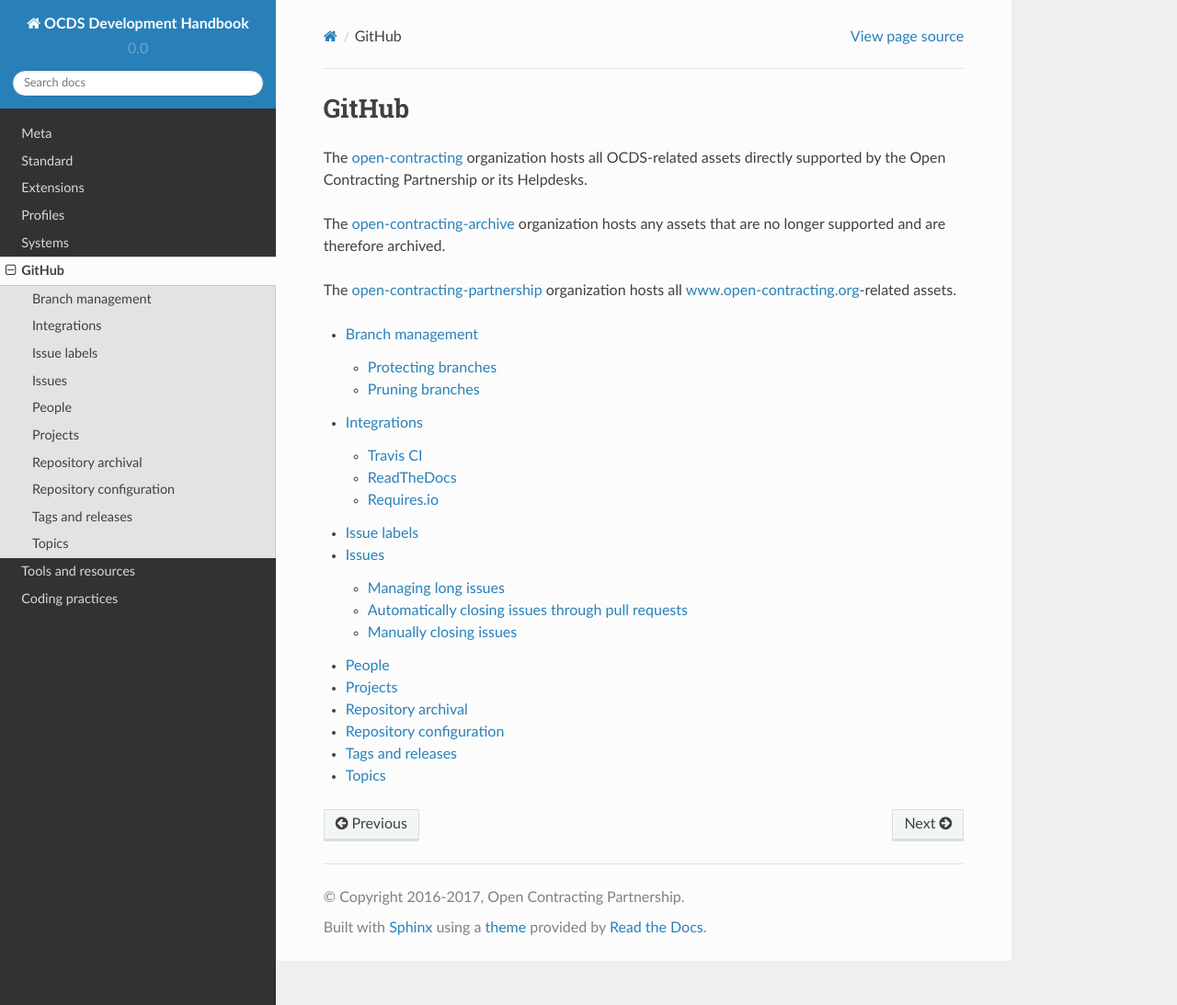
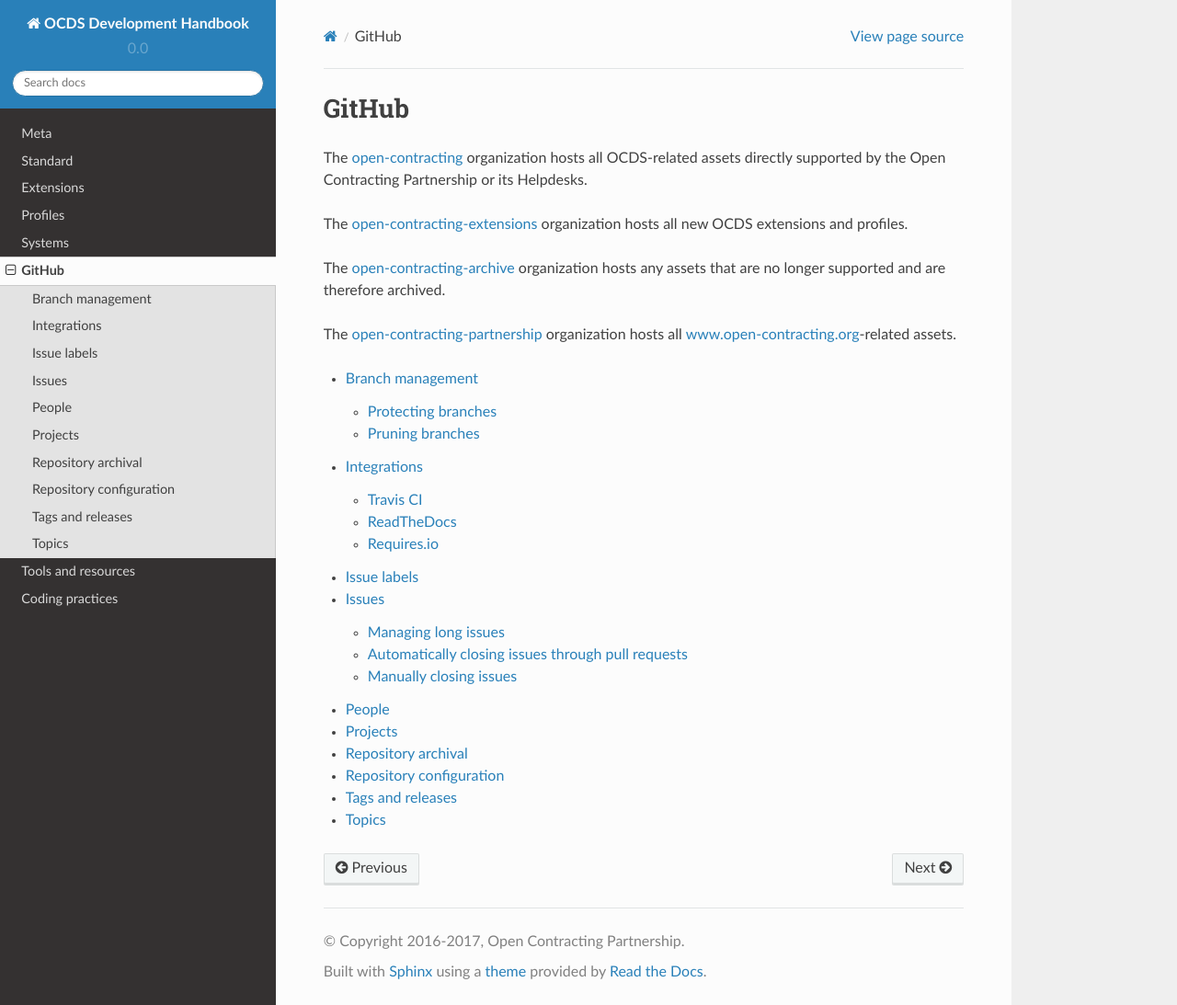
Before and after one commit to open-contracting/standard-development-handbook, a Sphinx documentation site: the page built from docs/github/index.md, in a window 1280 px wide and 1093 px high. Shown: the whole window at 92% size. Built offline with Sphinx 7.4.7 and the Read the Docs theme 2.0.0, drawn with Linux system fonts in a browser that asks for light colours.

Commit message:
Add open-contracting-extensions GitHub organization

```diff
--- a/docs/github/index.md
+++ b/docs/github/index.md
@@ -1,6 +1,8 @@
 # GitHub
 
 The [open-contracting](https://github.com/open-contracting/) organization hosts all OCDS-related assets directly supported by the Open Contracting Partnership or its Helpdesks.
+
+The [open-contracting-extensions](https://github.com/open-contracting-extensions/) organization hosts all new OCDS extensions and profiles.
 
 The [open-contracting-archive](https://github.com/open-contracting-archive/) organization hosts any assets that are no longer supported and are therefore archived.
 
```
